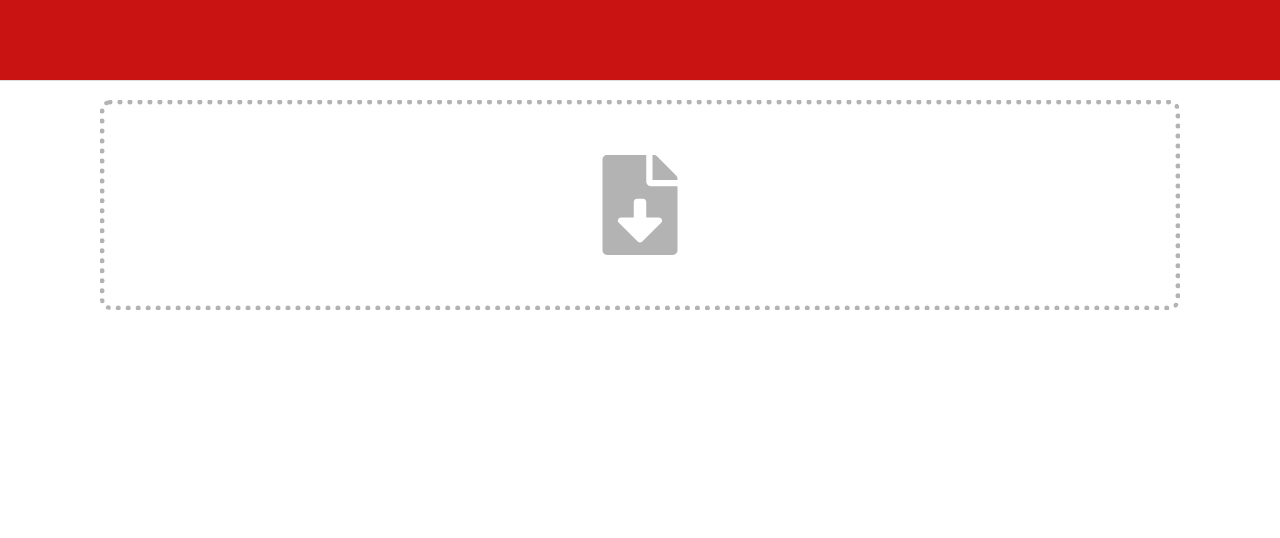
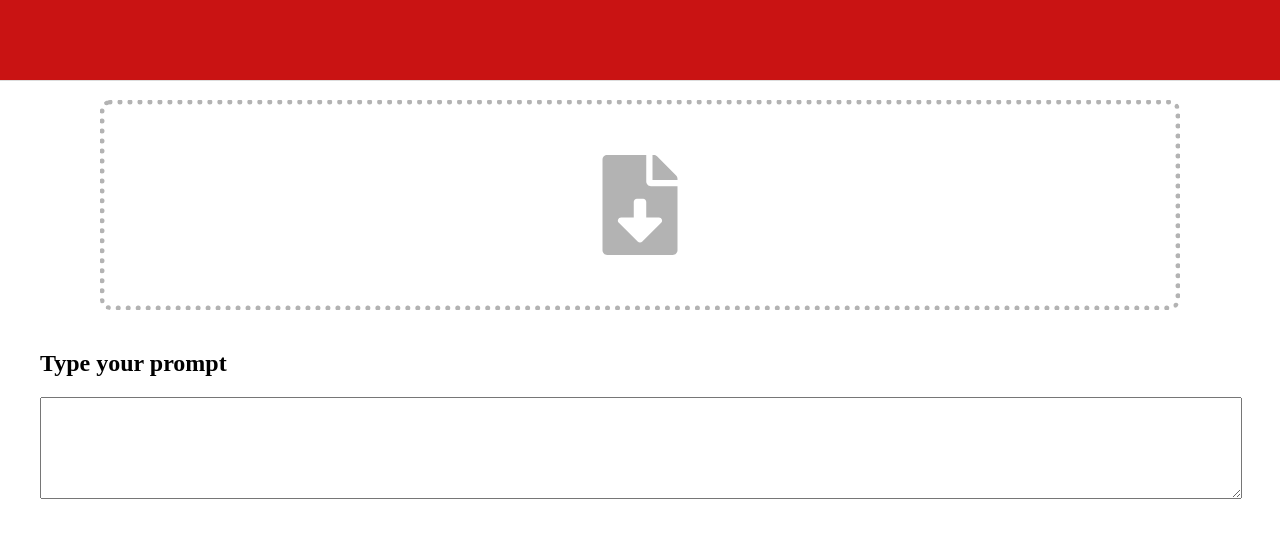
Before and after one commit to fractalxg/portfolio-generative-ai, a React (Vite) app in the folder frontend/: page / in a window 1280 px wide. Shown: the top 538 px of the page. Built offline with nearby package versions, Linux system fonts and the light colour scheme.

Commit message:
feat: prompt text area

```diff
--- a/frontend/components/Body.css
+++ b/frontend/components/Body.css
@@ -1,9 +1,22 @@
 .body-container{
     margin-top: 80px;
     background-color: var(--color-1);
+    width: 100%;
+}
+
+.body-container h2 {
+    padding: 20px 40px 0px 40px;
 }
 
 .body-text-drag-and-drop-container{
     padding: 20px 40px 0px 40px;
     text-align: justify;
 }
+.body-text-area-container{
+    padding: 20px 40px 80px 40px;
+}
+.body-text-area-container textarea{
+    width: 100%;
+    font-size: 16px;
+    height: 100px;
+}
--- a/frontend/components/Body.jsx
+++ b/frontend/components/Body.jsx
@@ -7,8 +7,14 @@ const Body = () => {
   return (
     <div className="body-container">
       <DragAndDrop setDragAndDropText={setDragAndDropText} />
+      {dragAndDropText.length > 1 ? <h2>Received Text</h2> : null}
       <div className="body-text-drag-and-drop-container">
         <p>{dragAndDropText}</p>
+      </div>
+      <h2>Type your prompt</h2>
+      <div className="body-text-area-container">
+
+        <textarea></textarea>
       </div>
     </div>
   );
```
